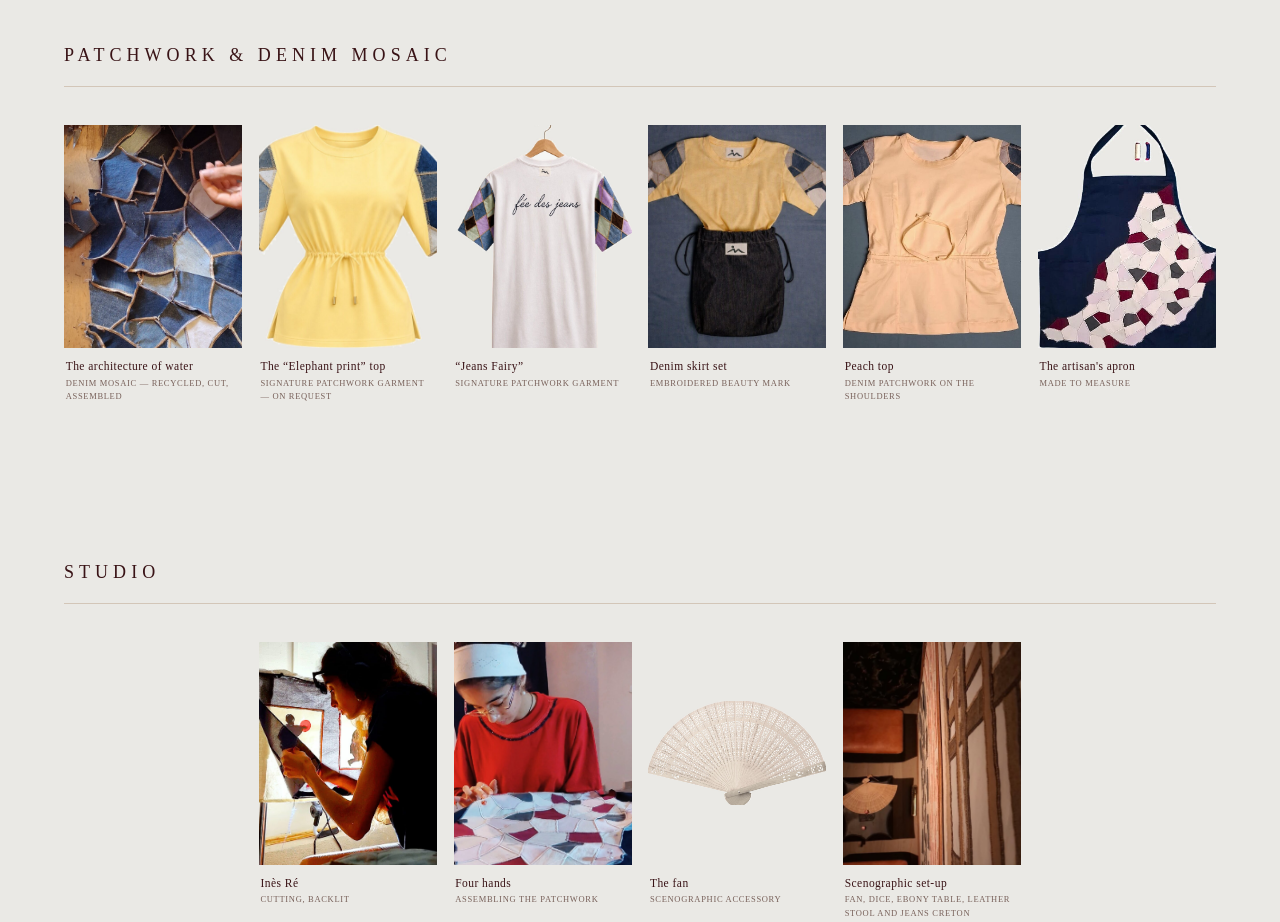
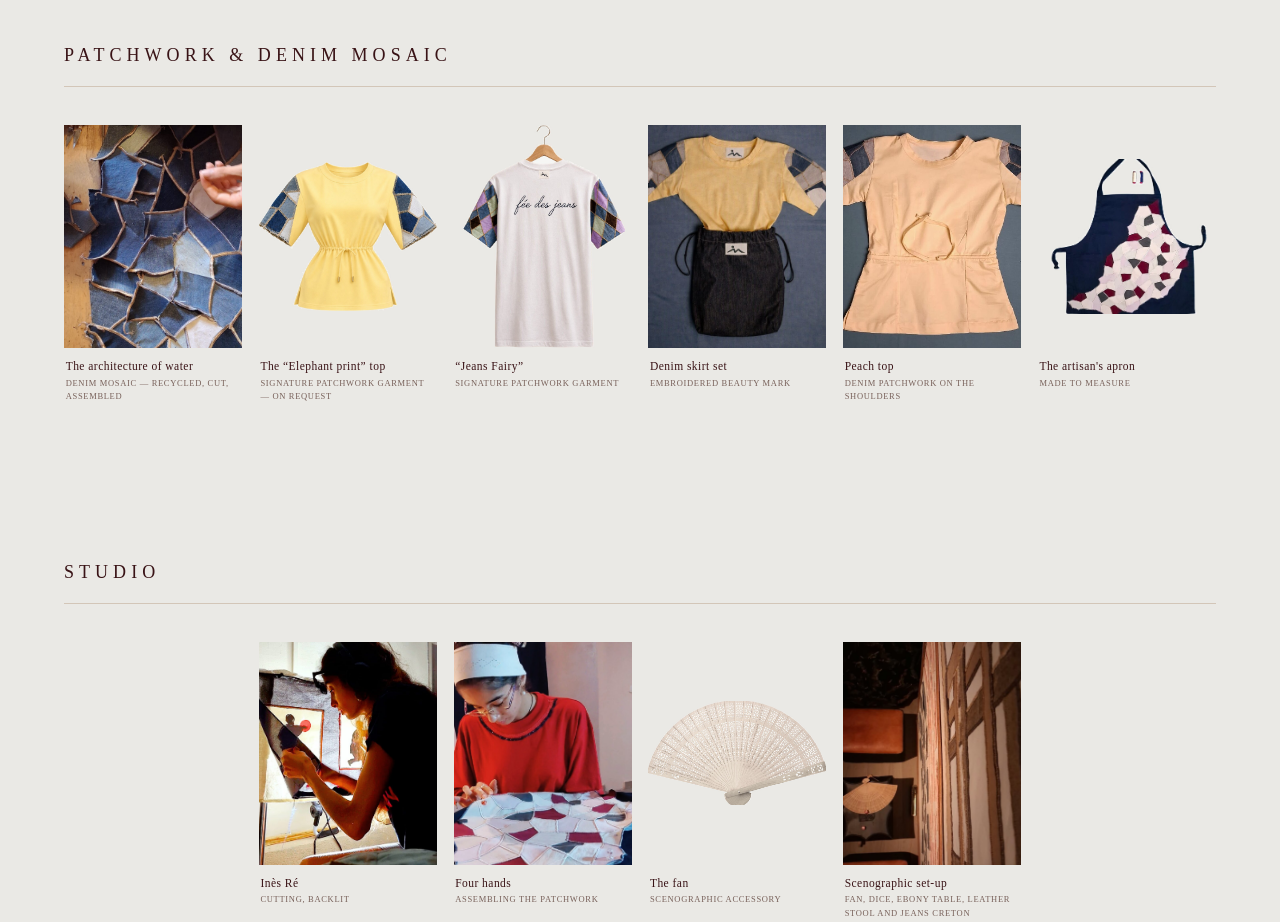
Before and after one commit to pronnmark/resone, a React (Vite) app: page / in a window 1280 px wide. Shown: the part 1160-2082 px from the top of the page. Built offline with nearby package versions, Linux system fonts and the light colour scheme.

Commit message:
Uniform mosaic: one row per group, one tile size, equal gaps, centred; cut 3 more repeat shots

```diff
--- a/src/styles.css
+++ b/src/styles.css
@@ -274,8 +274,10 @@ html[lang='en'] [data-l='fr'], html:not([lang='en']) [data-l='en'] { display: no
   position: absolute; inset: 0; width: 100%; height: 100%;
   object-fit: cover; object-position: 50% 40%;
 }
-/* objects shot on their own (the fan) are letterboxed on the page colour, never cropped */
-.grid .w--wide img { object-fit: contain; object-position: 50% 50%; }
+/* cut-out objects (their backdrop is the page colour) are shown whole, never cropped */
+.grid .w--wide img,
+.grid .w img[src$="/elephant-print.jpg"], .grid .w img[src$="/fee-des-jeans.jpg"],
+.grid .w img[src$="/tablier.jpg"], .grid .w img[src$="/eventail.jpg"] { object-fit: contain; object-position: 50% 50%; }
 .grid .w__cap b { font-size: clamp(11px, .9vw, 14px); }
 .grid .w__cap i { font-size: clamp(8.5px, .65vw, 10px); letter-spacing: .08em; }
 
```
